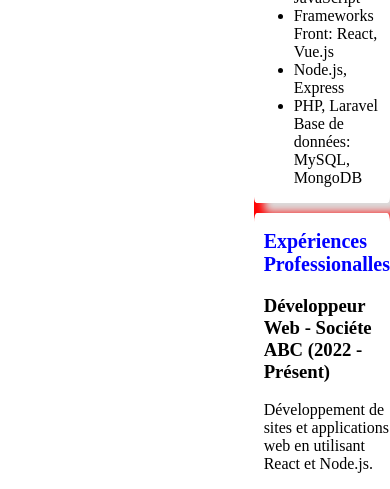
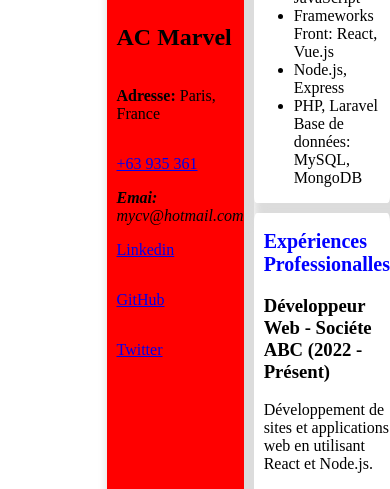
Before and after one commit to IanoIe/myCV, a plain HTML site: page index.html in a window 390 px wide. Shown: the part 273-762 px from the top of the page. Drawn offline with Linux system fonts and the light colour scheme.

Commit message:
Conclusion of project of My CV for practice html and css

```diff
--- a/style.css
+++ b/style.css
@@ -23,13 +23,10 @@ main {
 }
 
 aside {
-
     margin-left: 25%;
     width: 250px;
     display: flex;
     flex-direction: column;
-    height: 58rem;
-    margin-top: auto;
     background-color: white;
     box-shadow: 10px 10px 10px 10px gainsboro;
     border-radius: 1%;
@@ -81,7 +78,7 @@ section p{
     padding-top: 20px;
     margin-bottom: 10px;
     background-color: white;
-    box-shadow: 10px 10px 10px gainsboro;
+    box-shadow: 10px 10px 10px 10px gainsboro;
     border-radius: 2%;
 }
 
@@ -89,20 +86,20 @@ section p{
 .exp-professionalles {
     margin-bottom: 10px;
     background-color: white;
-    box-shadow: 10px 10px 10px gainsboro;
+    box-shadow: 10px 10px 10px 10px gainsboro;
     border-radius: 2%;
 }
 
 .formation {
     margin-bottom: 10px;
     background-color: white;
-    box-shadow: 10px 10px 10px gainsboro;
+    box-shadow: 10px 10px 10px 10px gainsboro;
     border-radius: 2%;
 }
 .form-container {
     height: 100%;
     background-color: white;
-    box-shadow: 10px 10px 10px gainsboro;
+    box-shadow: 10px 10px 10px 10px gainsboro;
     border-radius: 2%;
 }
 
@@ -140,14 +137,10 @@ footer {
     text-align: center;
 }
 
-
-@media screen and (max-width: 768px) {
-
+@media (max-width: 768px){
     aside {
-        background-color: aqua;
+        width: 80%;
+        background-color: red;
     }
 
-    section {
-        background-color: red;
-    }
 }
```
